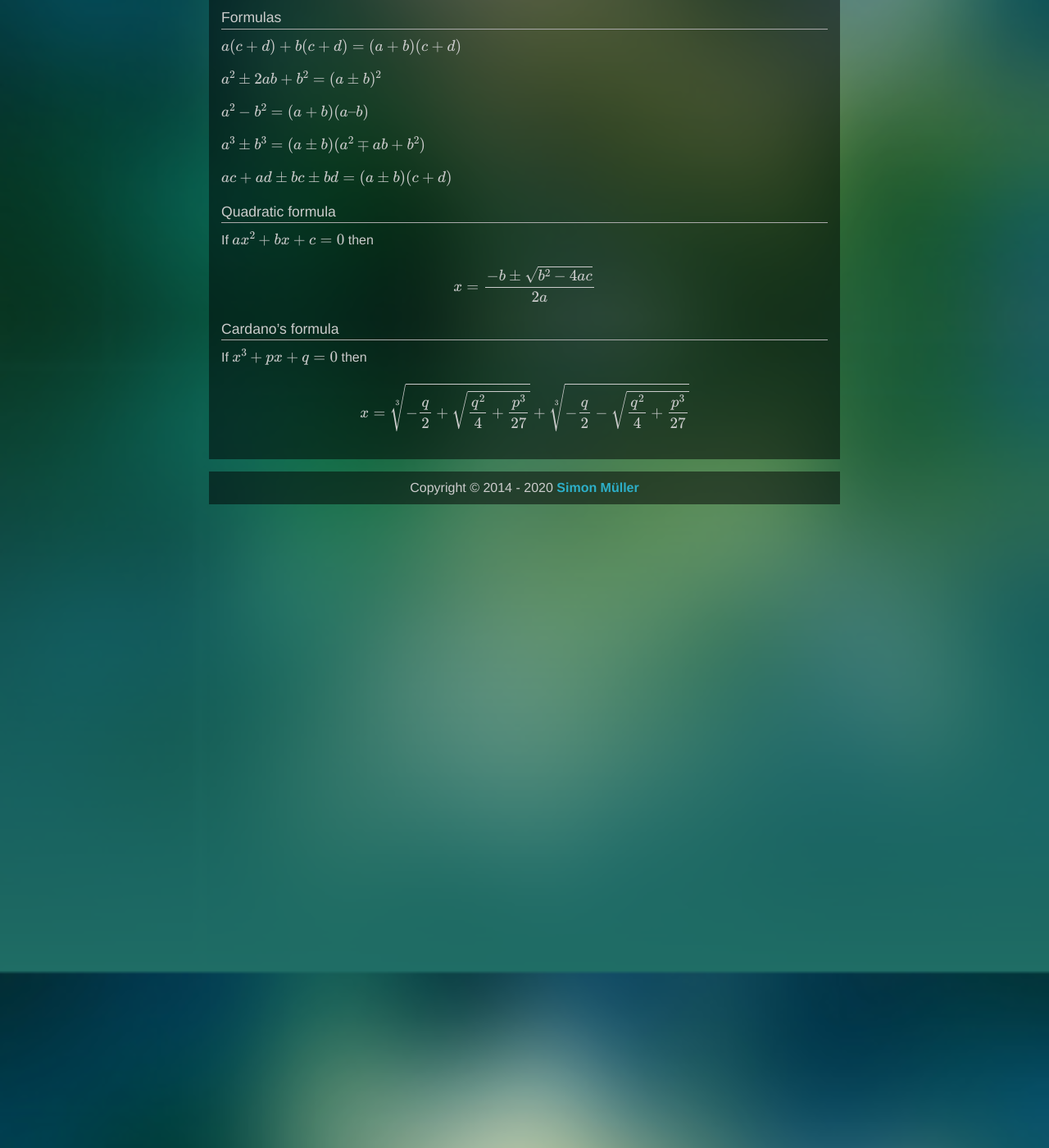
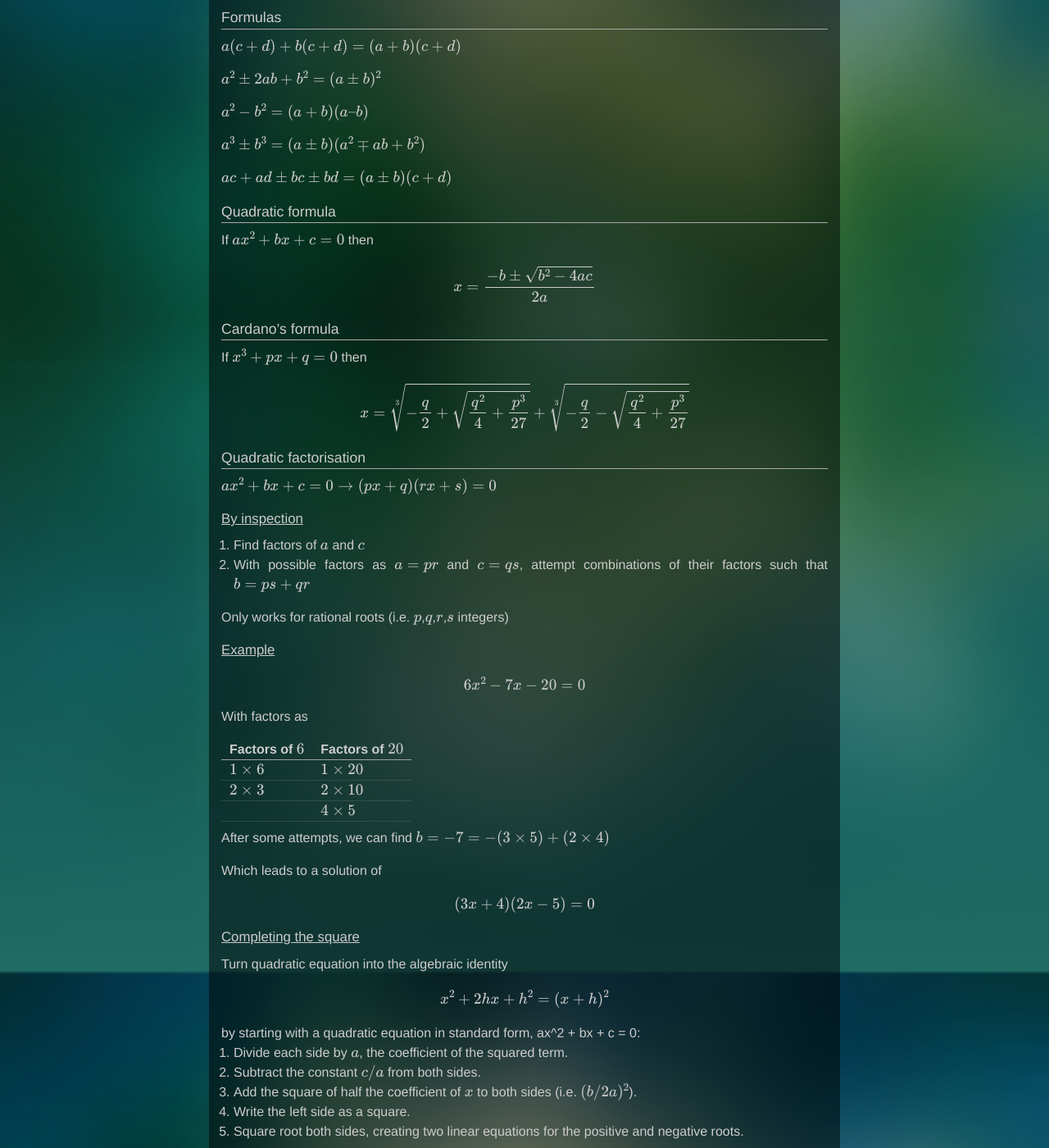
Before and after one commit to samuller/samuller.net, a Jekyll site: the page built from notes/math-factorisation.md, in a window 1280 px wide and 1400 px high, scrolled down 410 px. Shown: the whole window at 82% size. Built offline with Jekyll 4.4.1, drawn with Linux system fonts in a browser that asks for light colours; formulas are drawn with MathJax 3; some of the changed text lies outside the part shown.

Commit message:
Add section on quadratic factorisation

```diff
--- a/notes/math-factorisation.md
+++ b/notes/math-factorisation.md
@@ -36,3 +36,65 @@ $$x = \frac{-b\pm\sqrt{b^2 - 4ac}}{2a}$$
 If $x^3 + px + q = 0$ then
 
 $$\displaystyle x = \sqrt[3]{-\frac{q}{2} + \sqrt{\frac{q^2}{4} + \frac{p^3}{27}}} + \sqrt[3]{-\frac{q}{2} - \sqrt{\frac{q^2}{4} + \frac{p^3}{27}}}$$
+
+
+## Quadratic factorisation
+
+$ax^2 + bx + c = 0 \to (px + q)(rx + s) = 0$
+
+### By inspection
+
+1. Find factors of $a$ and $c$
+2. With possible factors as $a = pr$ and $c = qs$, attempt combinations of their factors such that $b = ps + qr$
+
+Only works for rational roots (i.e. $p$,$q$,$r$,$s$ integers)
+
+### Example
+
+$$6x^2 - 7x - 20 = 0$$
+
+With factors as
+
+| Factors of $6$ | Factors of $20$ |
+|----------------|-----------------|
+| $1\times 6$    | $1\times 20$    |
+| $2\times 3$    | $2\times 10$    |
+|                | $4\times 5$     |
+
+After some attempts, we can find $b = -7 = - (3\times 5) + (2\times 4)$
+
+Which leads to a solution of
+
+$$(3x + 4)(2x - 5)=0$$
+
+### Completing the square
+
+Turn quadratic equation into the algebraic identity
+
+$$x^2 + 2hx + h^2 = (x+h)^2$$
+
+by starting with a quadratic equation in standard form, ax^2 + bx + c = 0:
+
+1. Divide each side by $a$, the coefficient of the squared term.
+2. Subtract the constant $c/a$ from both sides.
+3. Add the square of half the coefficient of $x$ to both sides (i.e. $(b/2a)^2$).
+4. Write the left side as a square.
+5. Square root both sides, creating two linear equations for the positive and negative roots.
+
+This method can be used to derive the quadratic formula by applying it to the general case.
+
+### Example
+
+$$
+\begin{align}
+-3x^2 + 4x + 6 &= 0 \\
+x^2 - \tfrac{4}{3}x - 2 &= 0 \tag{1} \\
+x^2 - \tfrac{4}{3}x &= 2 \tag{2} \\
+x^2 - 2\cdot\tfrac{2}{3}x &= 2 \\
+x^2 - 2\cdot\tfrac{2}{3}x + (\tfrac{2}{3})^2 &= 2 + (\tfrac{2}{3})^2 \tag{3} \\
+(x - \tfrac{2}{3})^2 &= \tfrac{22}{9} \tag{4} \\
+x - \tfrac{2}{3} &= \pm\sqrt{\tfrac{22}{9}} \tag{5} \\
+x &= \pm\sqrt{\tfrac{22}{9}} + \tfrac{2}{3} \\
+x &= 2.23...\ \mathrm{or} -0.90... \\
+\end{align}
+$$
```
